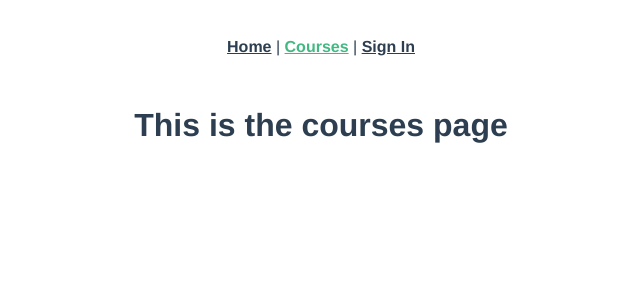
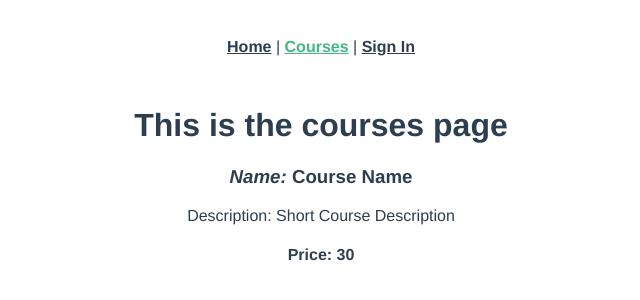
Before and after one commit to sosensible/ols, a Vue app: page /courses in a window 1280 px wide. Shown: the top 300 px of the page, without its empty margins (319-959 px from the left). Built offline with nearby package versions, Linux system fonts and the light colour scheme.

Commit message:
created course component added to course page

```diff
--- /dev/null
+++ b/src/components/courseListingCard.vue
@@ -0,0 +1,22 @@
+<template>
+  <div>
+    <h3><em>Name:</em> {{ course.name }}</h3>
+    <p>Description: {{ course.shortDescription }}</p>
+    <h4>Price: {{ course.price }}</h4>
+  </div>
+</template>
+<script lang="ts">
+import Vue from "vue";
+export default Vue.extend({
+  data() {
+    return {
+      course: {
+        name: "Course Name",
+        shortDescription: "Short Course Description",
+        price: 30,
+        id: 1,
+      },
+    };
+  },
+});
+</script>
--- a/src/views/Courses.vue
+++ b/src/views/Courses.vue
@@ -1,5 +1,17 @@
 <template>
   <div>
     <h1>This is the courses page</h1>
+    <courseListingCard />
   </div>
 </template>
+<script lang="ts">
+import { Component, Vue } from "vue-property-decorator";
+import courseListingCard from "../components/courseListingCard.vue";
+
+@Component({
+  components: {
+    courseListingCard,
+  },
+})
+export default class Home extends Vue {}
+</script>
--- a/src/views/SignIn.vue
+++ b/src/views/SignIn.vue
@@ -6,12 +6,12 @@
 </template>
 <script lang="ts">
 import { Component, Vue } from "vue-property-decorator";
-import signIn from "../components/signIn.vue"
+import signIn from "../components/signIn.vue";
 
 @Component({
   components: {
-    signIn
-  }
+    signIn,
+  },
 })
 export default class Home extends Vue {}
 </script>
```
